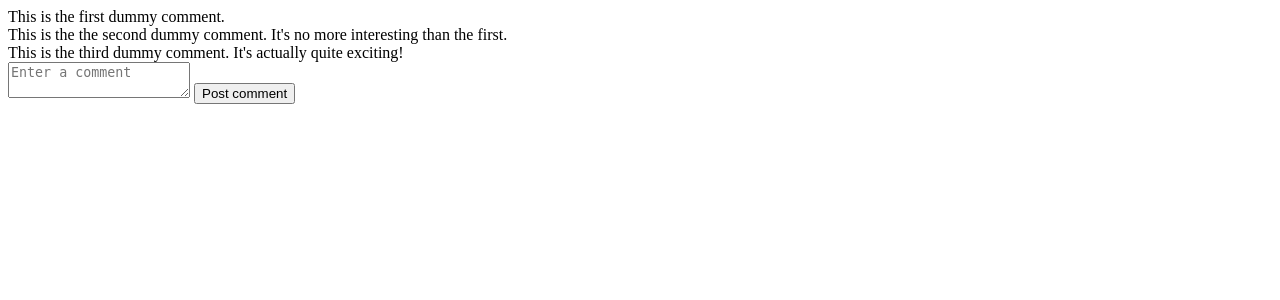
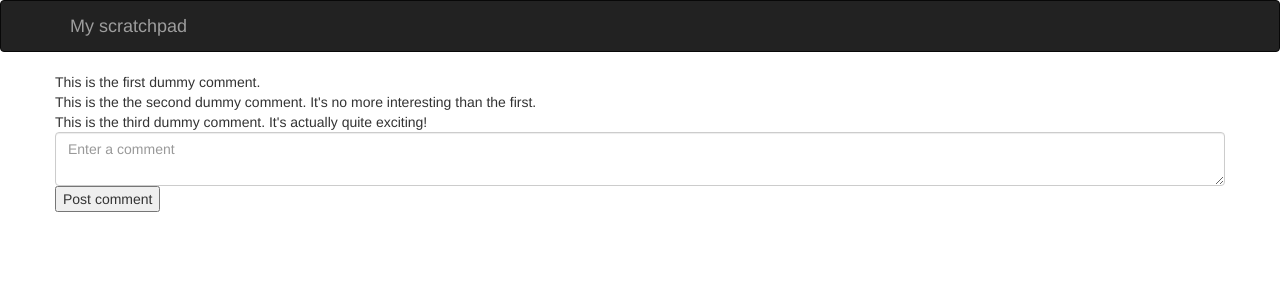
Before and after one commit to bjg222/bandb, a Flask app: page / in a window 1280 px wide. Shown: the top 300 px of the page. Run offline with Flask 2, Linux system fonts and the light colour scheme; some libraries are stand-ins or nearby versions.

Commit message:
Fancier template

```diff
--- a/templates/main_page.html
+++ b/templates/main_page.html
@@ -1,29 +1,51 @@
 <html>
     <head>
+        <meta charset="utf-8">
+        <meta http-equiv="X-UA-Compatible" content="IE=edge">
+        <meta name="viewport" content="width=device-width, initial-scale=1">
+
+        <link rel="stylesheet" href="https://maxcdn.bootstrapcdn.com/bootstrap/3.3.5/css/bootstrap.min.css" integrity="sha512-dTfge/zgoMYpP7QbHy4gWMEGsbsdZeCXz7irItjcC3sPUFtf0kuFbDz/ixG7ArTxmDjLXDmezHubeNikyKGVyQ==" crossorigin="anonymous">
         <title>My scratchboard page</title>
     </head>
 
     <body>
 
-        <div>
+        <nav class="navbar navbar-inverse">
+          <div class="container">
+            <div class="navbar-header">
+              <button type="button" class="navbar-toggle collapsed" data-toggle="collapse" data-target="#navbar" aria-expanded="false" aria-controls="navbar">
+                <span class="sr-only">Toggle navigation</span>
+                <span class="icon-bar"></span>
+                <span class="icon-bar"></span>
+                <span class="icon-bar"></span>
+              </button>
+              <a class="navbar-brand" href="#">My scratchpad</a>
+            </div>
+          </div>
+        </nav>
+
+
+        <div class="container">
+
+        <div class="row">
             This is the first dummy comment.
         </div>
 
-        <div>
+        <div class="row">
             This is the the second dummy comment.  It's no more interesting
             than the first.
         </div>
 
-        <div>
+        <div class="row">
             This is the third dummy comment.  It's actually quite exciting!
         </div>
 
-        <div>
+        <div class="row">
             <form action="." method="POST">
-                <textarea name="contents" placeholder="Enter a comment"></textarea>
+                <textarea name="contents" placeholder="Enter a comment" class="form-control"></textarea>
                 <input type="submit" value="Post comment">
             </form>
         </div>
-
+    </div><!-- /.container -->
     </body>
 </html>
```
